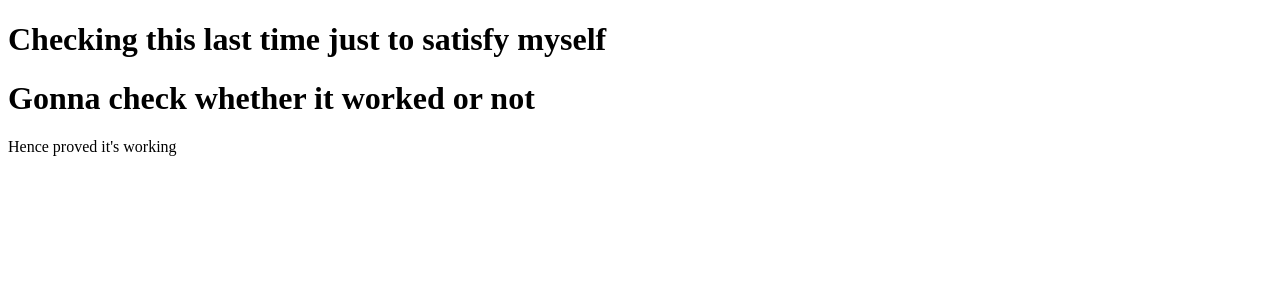
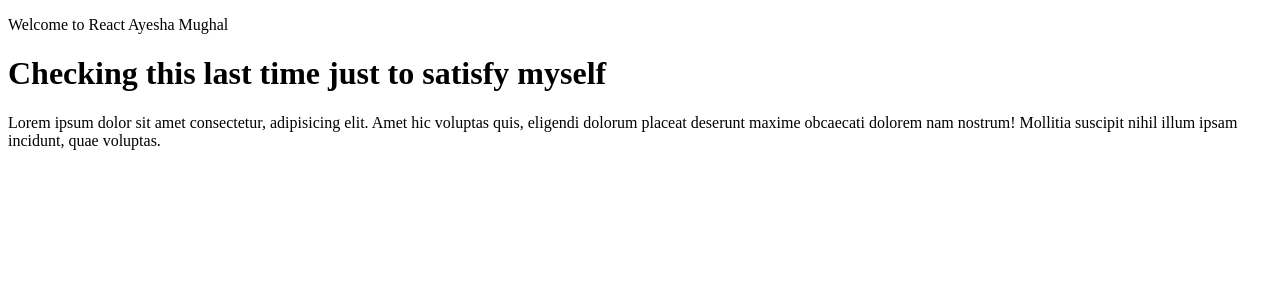
Before and after one commit to ArfaMunam47/chai-aur-react, a React (Vite) app in the folder vitereact/: page / in a window 1280 px wide. Shown: the top 300 px of the page. Built offline with nearby package versions, Linux system fonts and the light colour scheme.

Commit message:
4TH VIDEO DONE

```diff
--- a/vitereact/src/App.jsx
+++ b/vitereact/src/App.jsx
@@ -1,8 +1,13 @@
 
 import New from './New.jsx'
 function App() {
+  const name = "Ayesha Mughal"
   return (
+<>
+<p>Welcome to React {name}</p>
 <New />
+<p>Lorem ipsum dolor sit amet consectetur, adipisicing elit. Amet hic voluptas quis, eligendi dolorum placeat deserunt maxime obcaecati dolorem nam nostrum! Mollitia suscipit nihil illum ipsam incidunt, quae voluptas.</p>
+</>
   )
 }
 
--- a/vitereact/src/main.jsx
+++ b/vitereact/src/main.jsx
@@ -1,12 +1,31 @@
+import React from 'react'
 import { StrictMode } from 'react'
 import { createRoot } from 'react-dom/client'
 import App from './App.jsx'
 
+// function NewApp(){
+//   return(
+//     <a href="https://www.w3school.com">Visit To Learn More</a>
+//   )
+// }
+
+// ---------------------- OBJECT -----------------------------
+// const app =(
+//   <a href="https://www.google.com">Hello World</a>
+// )
+
+const username="Arfa Munam Butt"
+// ---------------------- FUNCTION -----------------------------
+const app = React.createElement(
+  'a',
+  {
+    href:'https://www.w3school.com',
+    tagret:'_blank'
+  },
+  'Visit To Learn More',
+  username
+)
 createRoot(document.getElementById('root')).render(
-  <StrictMode>
-   <>
-    <App />
-    <h1>Gonna check whether it worked or not</h1>
-    <p>Hence proved it's working</p></>
-  </StrictMode>,
+<App />
+
 )
```
